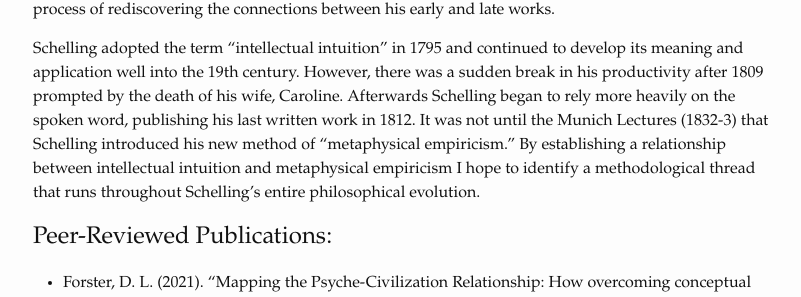
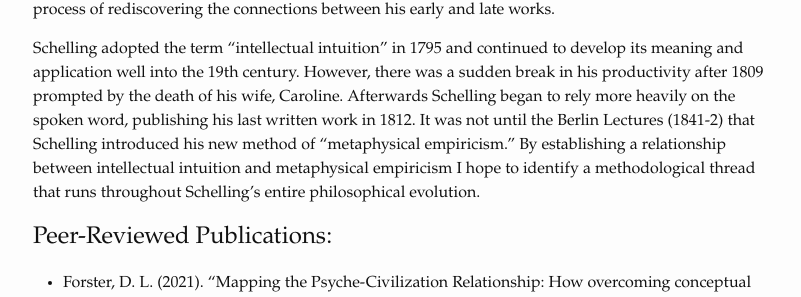
Before and after one commit to darcyforster/darcyforster, a Jekyll site: the page built from research.markdown, in a window 1280 px wide. Shown: the part 790-1087 px from the top of the page, without its empty margins (237-1038 px from the left). Built offline with Jekyll 4.4.1, drawn with Linux system fonts in a browser that asks for light colours.

Commit message:
Update research.markdown

```diff
--- a/research.markdown
+++ b/research.markdown
@@ -13,7 +13,7 @@ The term "ineffable" is commonly used to describe those experiences that seem to
 
 The second aim of my thesis is to draw a historiographical connection between Schelling's use of *intellectual intuition* and *metaphysical empiricism*. Schelling has long been regarded a 'protean' thinker who failed to hold any consistent philosophical commitments, although scholars began challenging this around the middle of the 20th century. Thus, contemporary Schelling scholarship is very much in the process of rediscovering the connections between his early and late works.
 
-Schelling adopted the term "intellectual intuition" in 1795 and continued to develop its meaning and application well into the 19th century. However, there was a sudden break in his productivity after 1809 prompted by the death of his wife, Caroline. Afterwards Schelling began to rely more heavily on the spoken word, publishing his last written work in 1812. It was not until the Munich Lectures (1832-3) that Schelling introduced his new method of "metaphysical empiricism." By establishing a relationship between intellectual intuition and metaphysical empiricism I hope to identify a methodological thread that runs throughout Schelling's entire philosophical evolution.
+Schelling adopted the term "intellectual intuition" in 1795 and continued to develop its meaning and application well into the 19th century. However, there was a sudden break in his productivity after 1809 prompted by the death of his wife, Caroline. Afterwards Schelling began to rely more heavily on the spoken word, publishing his last written work in 1812. It was not until the Berlin Lectures (1841-2) that Schelling introduced his new method of "metaphysical empiricism." By establishing a relationship between intellectual intuition and metaphysical empiricism I hope to identify a methodological thread that runs throughout Schelling's entire philosophical evolution.
 
 Peer-Reviewed Publications:
 ======
```
